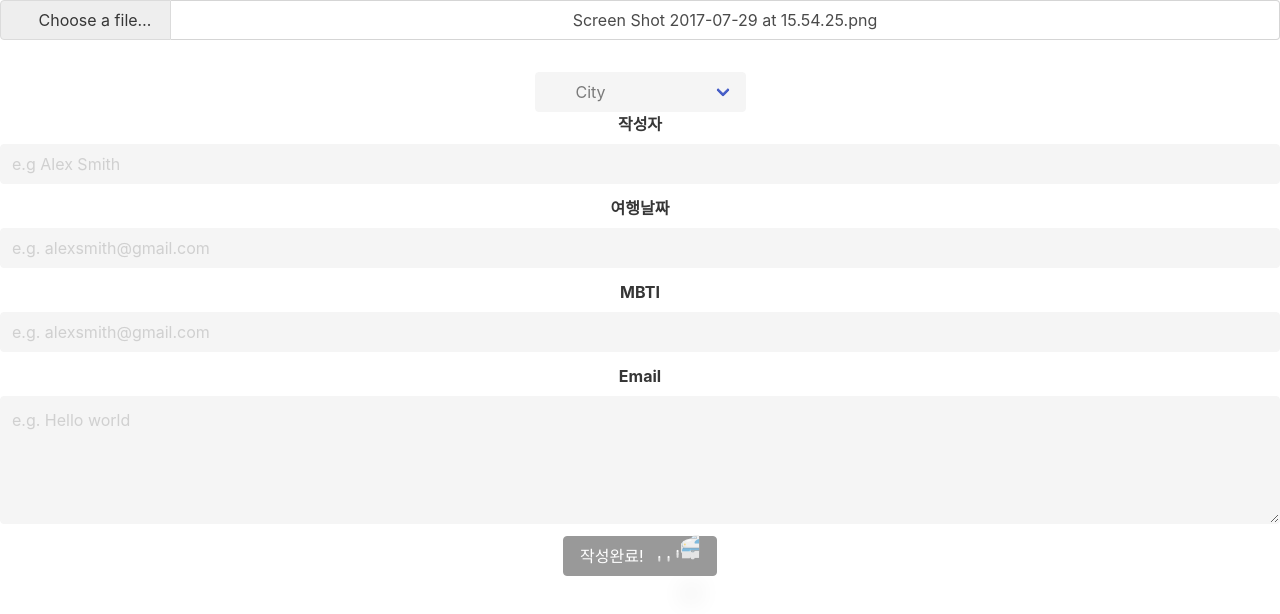
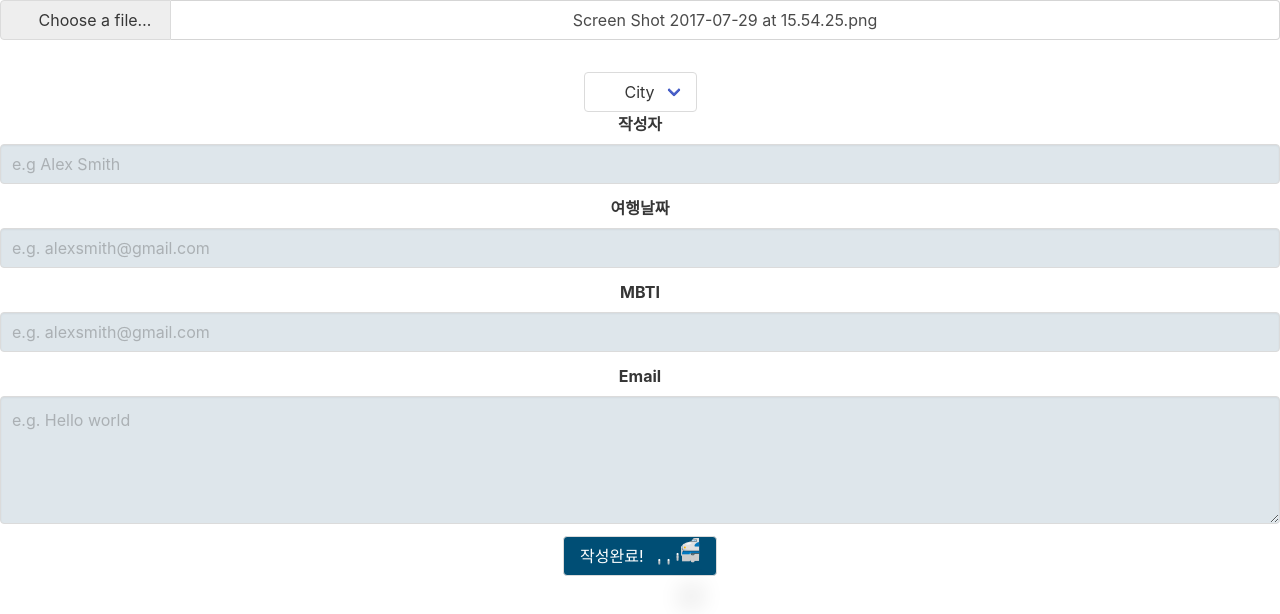
Before and after one commit to so0ng0970/UandITravel, a React (Create React App) app: page / in a window 1280 px wide. Shown: the top 614 px of the page. Built offline with nearby package versions, Linux system fonts and the light colour scheme.

Commit message:
폼 버튼 수정

```diff
--- a/package.json
+++ b/package.json
@@ -11,6 +11,7 @@
         "bulma": "^0.9.4",
         "react": "^18.2.0",
         "react-bootstrap": "^2.5.0",
+        "react-bulma-components": "^4.1.0",
         "react-dom": "^18.2.0",
         "react-redux": "^8.0.2",
         "react-router-dom": "^6.3.0",
--- a/src/components/travelform/Button.css
+++ b/src/components/travelform/Button.css
@@ -2,7 +2,10 @@
   h1 {
     height: 5px;
   }
+  h {
 
+    color: #FFF;
+  }
   h1 span {
     position: relative;
     top: 0.01px;
--- a/src/components/travelform/Form.jsx
+++ b/src/components/travelform/Form.jsx
@@ -1,8 +1,10 @@
+
+
 import React from 'react';
 import PropTypes from 'prop-types';
 import styled from "styled-components"
-import "bootstrap/dist/css/bootstrap.css";
-import 'bulma/css/bulma.min.css';
+
+
 import './Button.css';
 const Form = () => {
 
@@ -12,72 +14,74 @@ const Form = () => {
     return (
 
       <>
-      <div class="file has-name is-fullwidth">
-  <label class="file-label">
-    <input class="file-input" type="file" name="resume"/>
-    <span class="file-cta">
-      <span class="file-icon">
-        <i class="fas fa-upload"></i>
+
+      <div className="file has-name is-fullwidth">
+        <label className="file-label">
+          <input className="file-input" type="file" name="resume"/>
+          <span className="file-cta">
+            <span className="file-icon">
+              <i className="fas fa-upload"></i>
             </span>
-      <span class="file-label">
+            <span className="file-label">
               Choose a file…
             </span>
             </span>
-    <span class="file-name">
+            <span className="file-name">
               Screen Shot 2017-07-29 at 15.54.25.png
             </span>
           </label>
         </div>
         <br/>
-    <fieldset disabled>
-    <label class="label"></label>
-    <div class="control has-icons-left">
-  <div class="select">
-    <select>
+
+            <label className="label"></label>
+            <div className="control has-icons-left">
+          <div className="select">
+            <select placeholder="City">
               <option selected>City</option>
-      <option>Select dropdown</option>
-      <option>With options</option>
+              <li>dmd</li>
+              <option>응?</option>
+
             </select>
           </div>
-  <div class="icon is-small is-left">
-    <i class="fas fa-globe"></i>
+          <div className="icon is-small is-left">
+            <i className="fas fa-globe"></i>
           </div>
         </div>
-  <div class="field">
-    <label class="label">작성자</label>
-    <div class="control">
-      <input class="input" type="text" placeholder="e.g Alex Smith"/>
+          <div className="field">
+            <label className="label">작성자</label>
+            <div className="control">
+              <Input className="input" type="text" placeholder="e.g Alex Smith"/>
             </div>
           </div>
 
-  <div class="field">
-    <label class="label">여행날짜</label>
-    <div class="control">
-      <input class="input" type="email" placeholder="e.g. alexsmith@gmail.com"/>
+          <div className="field">
+            <label className="label">여행날짜</label>
+            <div className="control">
+              <Input className="input" type="email" placeholder="e.g. alexsmith@gmail.com"/>
             </div>
 
 
           </div>
 
-  <div class="field">
-    <label class="label">MBTI</label>
-    <div class="control">
-      <input class="input" type="email" placeholder="e.g. alexsmith@gmail.com"/>
+          <div className="field">
+            <label className="label">MBTI</label>
+            <div className="control">
+              <Input className="input" type="email" placeholder="e.g. alexsmith@gmail.com"/>
             </div>
 
 
           </div>
 
 
-  <div class="field">
-    <label class="label">Email</label>
-    <textarea class="textarea" placeholder="e.g. Hello world"></textarea>
+          <div className="field">
+            <label className="label">Email</label>
+            < Textarea className="textarea" placeholder="e.g. Hello world"></ Textarea>
 
           </div>
 
 
-  <div class="field">
-  <button class="button is-dark">작성완료!&nbsp;&nbsp;&nbsp;
+          <div className="field">
+          <Button className="button"><h >작성완료!</h>&nbsp;&nbsp;&nbsp;
                       <h1>
 
                       <span>.</span>
@@ -88,11 +92,10 @@ const Form = () => {
 
             <span>🚅</span>
 
-</h1></button>
+          </h1></Button>
               </div>
 
 
-  </fieldset>
 
 
 
@@ -102,6 +105,18 @@ const Form = () => {
 
 };
 
+const Input = styled.input`
+
+  background-color: #DEE6EB;
+`;
+const Textarea = styled.textarea `
+
+  background-color: #DEE6EB;
+`;
+const Button = styled.button `
+
+  background-color: #004E75;
+`;
 
 
 
--- a/src/index.js
+++ b/src/index.js
@@ -4,6 +4,7 @@ import "./index.css";
 import App from "./App";
 import reportWebVitals from "./reportWebVitals";
 
+import 'bulma/css/bulma.min.css';
 import { BrowserRouter } from "react-router-dom";
 
 const root = ReactDOM.createRoot(document.getElementById("root"));
```
Also changed, not shown: 1 other file (tests, documents, lock files or other folders). Lines whose indentation alone changed are shown as unchanged.
